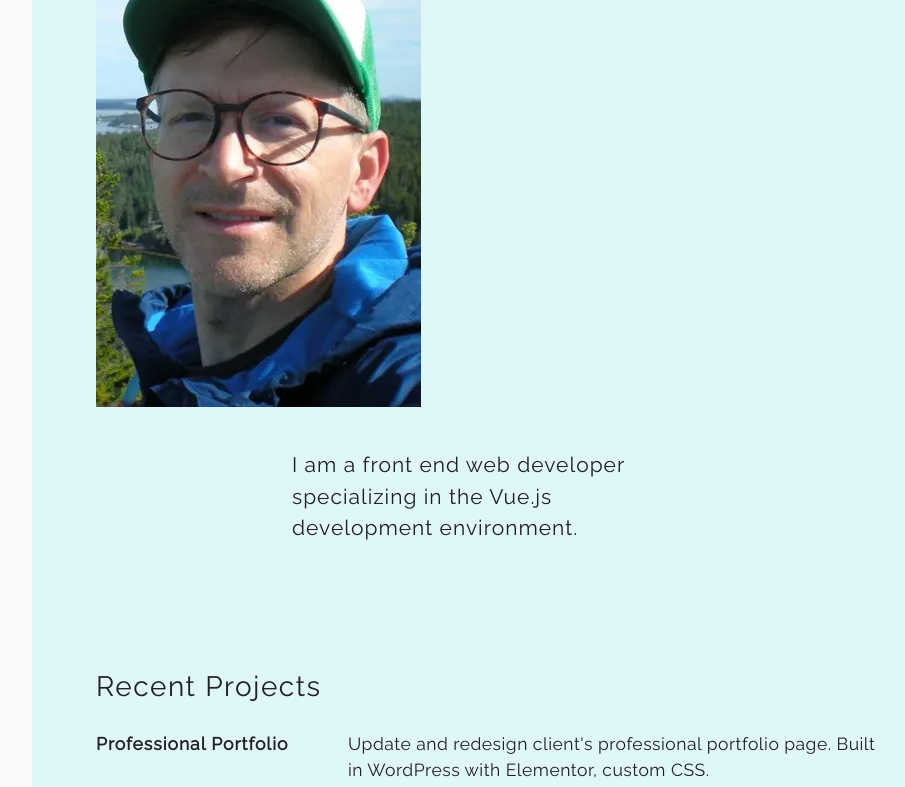
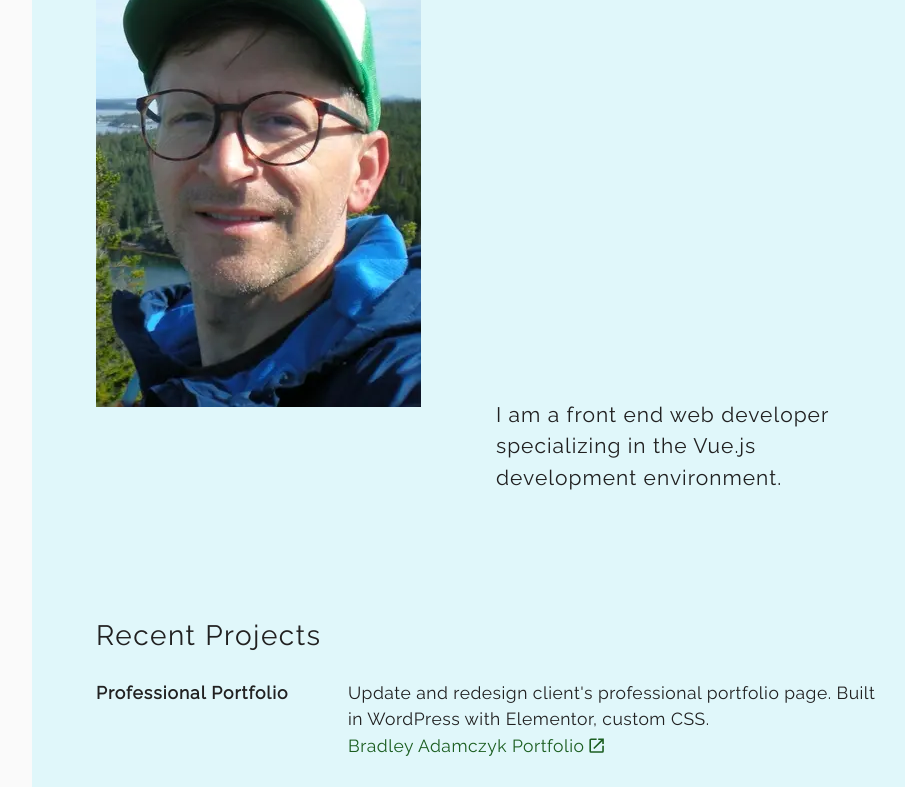
Before and after one commit to bradleyhop/simple-portfolio, a Vue app: page / in a window 1280 px wide. Shown: the part 449-1236 px from the top of the page, without its empty margins (288-1193 px from the left). Built offline with nearby package versions, Linux system fonts and the light colour scheme.

Commit message:
reposition tagline on home; optimize Portfolio card object

```diff
--- a/index.html
+++ b/index.html
@@ -57,7 +57,7 @@
   </head>
 
   <body>
-    <!-- dummy form so netlify knows what's coming -->
+    <!-- hidden dummy form so netlify knows what's coming -->
     <form
       name="contact-me"
       data-netflify="true"
--- a/src/views/HomeView.vue
+++ b/src/views/HomeView.vue
@@ -155,13 +155,13 @@
     line-height: 150%;
     margin-right: 5%;
     padding: 2rem 0 4rem $shift-content-left;
-    max-width: 30rem;
+    max-width: 60rem;
 
-    @include tablet-breakpoint {
+    @media (min-width: 850px){
       position: relative;
-      margin-left: 14rem;
       margin-right: 0;
-      padding-top: 3rem;
+      padding-left: calc($shift-content-left + 400px);
+      margin-top: -2.6rem;
     }
   }
 }
--- a/src/views/SitePortfolio.vue
+++ b/src/views/SitePortfolio.vue
@@ -29,7 +29,7 @@
       mdiFire,
       mdiOpenInNew,
       // four top projects to showcase
-      featuredProjects: [
+      featuredProjects: Object.freeze([
         {
           // GitHub User Search app object
           title: "GitHub User Search App",
@@ -57,7 +57,7 @@
         },
         fCC[0].projects[2], // heat map
         extra[0].projects[0], // color match
-      ],
+      ]),
     };
   },
 };
```
Also changed, not shown: 1 other file (tests, documents, lock files or other folders).
